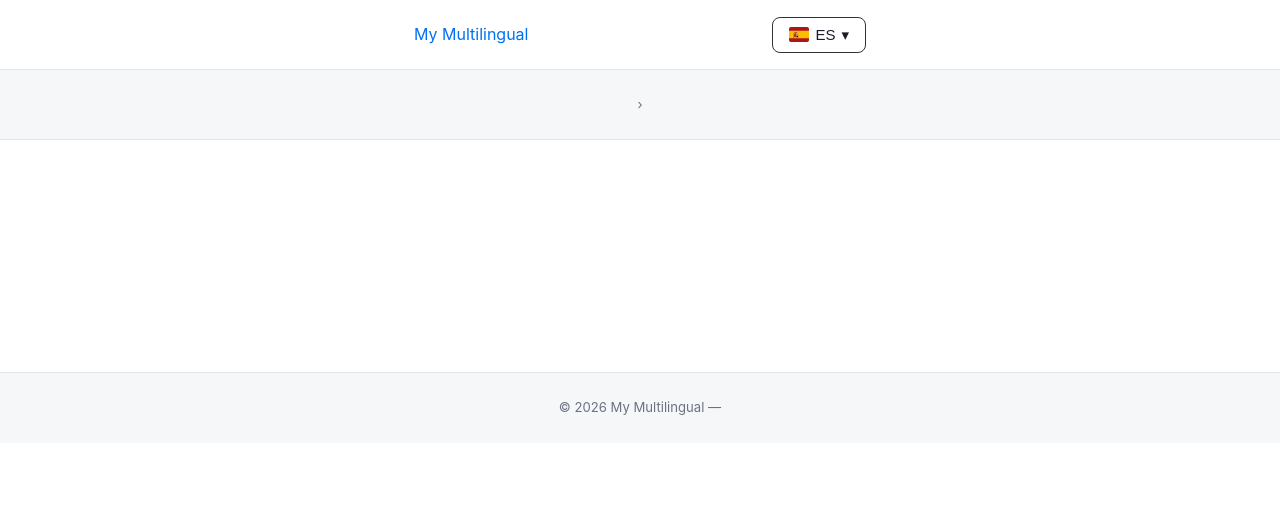
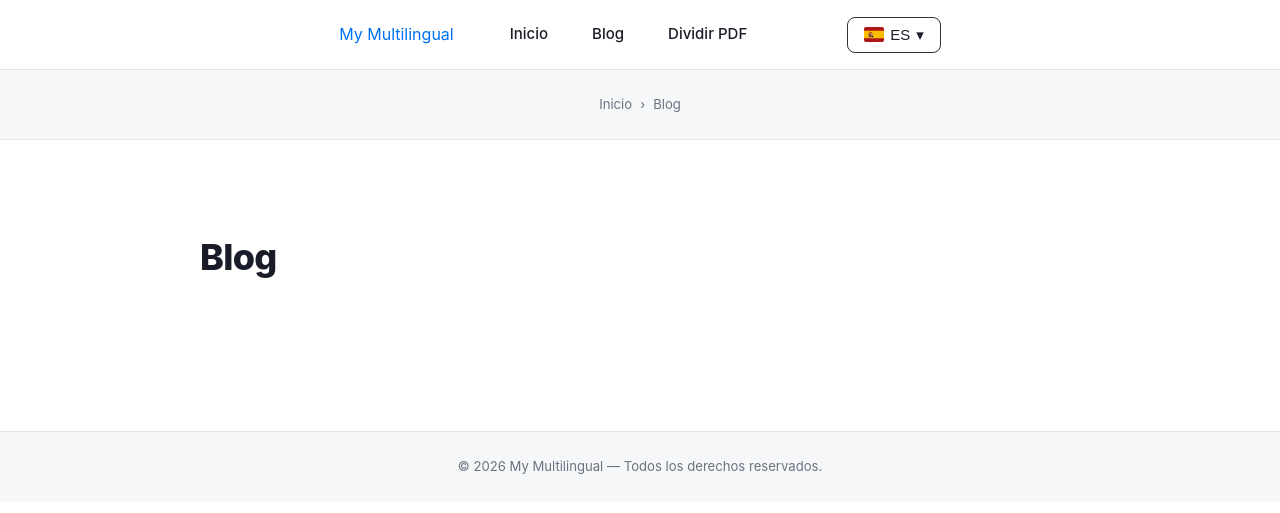
Before and after one commit to rforrupesh/jekyllmultilingual, a Jekyll site: the page built from es/blog.md, in a window 1280 px wide. Shown: the top 513 px of the page. Built offline with Jekyll 4.4.1, drawn with Linux system fonts in a browser that asks for light colours.

Commit message:
Update translations.yml

```diff
--- a/_data/translations.yml
+++ b/_data/translations.yml
@@ -45,3 +45,27 @@ fr:
     cta: "Lire le blog"
   footer:
     rights: "Tous droits réservés."
+
+es:
+  lang_name: "Español"
+  lang_code: "es"
+  dir: "ltr"
+  nav:
+    home: "Inicio"
+    blog: "Blog"
+    about: "Acerca de"
+    splitpdf: "Dividir PDF"
+    jpgtopdf: "JPG a PDF"
+  blog:
+    title: "Blog"
+    read_more: "Leer más"
+    back: "← Volver al blog"
+    posted_on: "Publicado el"
+    keep_reading: "Seguir leyendo"
+    toc: "Tabla de contenidos"
+  home:
+    heading: "Bienvenido"
+    subheading: "Un sitio bilingüe simple construido con Jekyll."
+    cta: "Leer el blog"
+  footer:
+    rights: "Todos los derechos reservados."
```
